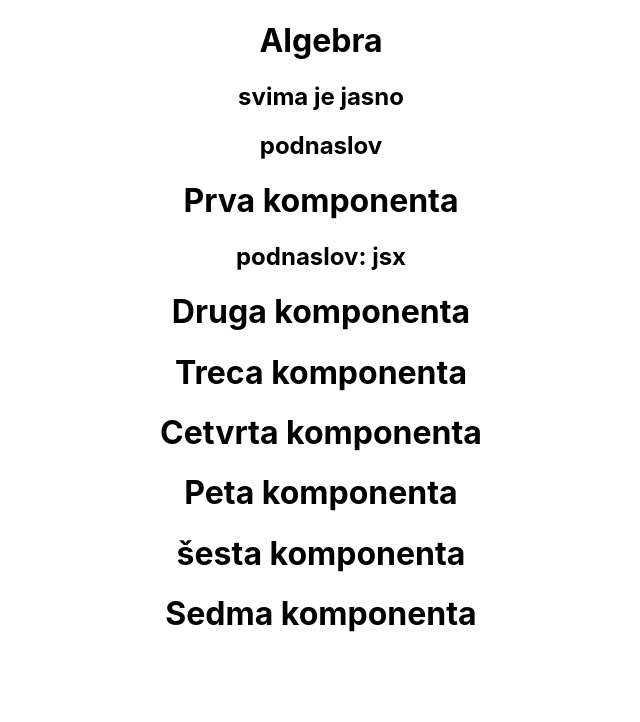
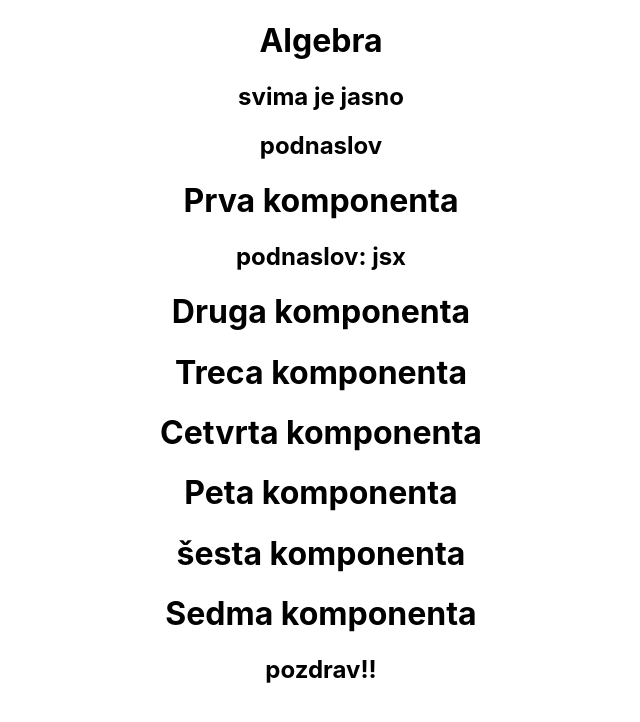
Before and after one commit to sibigluhunoz/react-vjezba2, a React (Create React App) app: page / in a window 1280 px wide. Shown: the top 722 px of the page, without its empty margins (319-959 px from the left). Built offline with nearby package versions, Linux system fonts and the light colour scheme.

Commit message:
conditial rendering pomocu logickog operatora &&

```diff
--- a/src/App.jsx
+++ b/src/App.jsx
@@ -13,7 +13,10 @@ import {SestaKompa, SedmaKompa} from './components/OstaleKompe';
 
 function App() {
   const jasnoSvima = true;
-  const podnaslov = jasnoSvima ? <h2>svima je jasno</h2> : <h2>nikome nije jasno</h2>
+  const podnaslov = jasnoSvima ? <h2>svima je jasno</h2> : <h2>nikome nije jasno</h2>;
+
+  const pozdravniFooter = jasnoSvima && <h2>pozdrav!!</h2>;
+
   return (
    <div className='App'>
     <h1>Algebra</h1>
@@ -25,6 +28,7 @@ function App() {
     <PetaKompa />
     <SestaKompa />
     <SedmaKompa />
+    {pozdravniFooter}
     </div>
   );
 }
```
